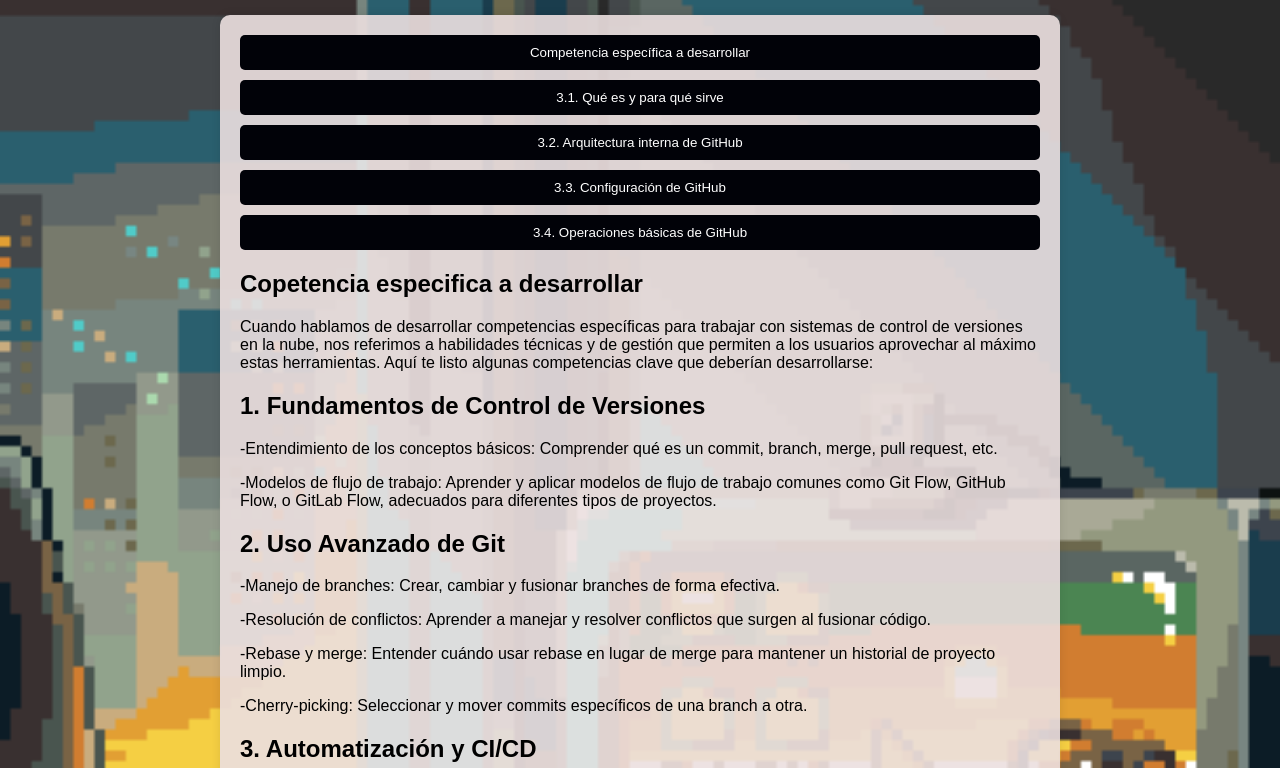
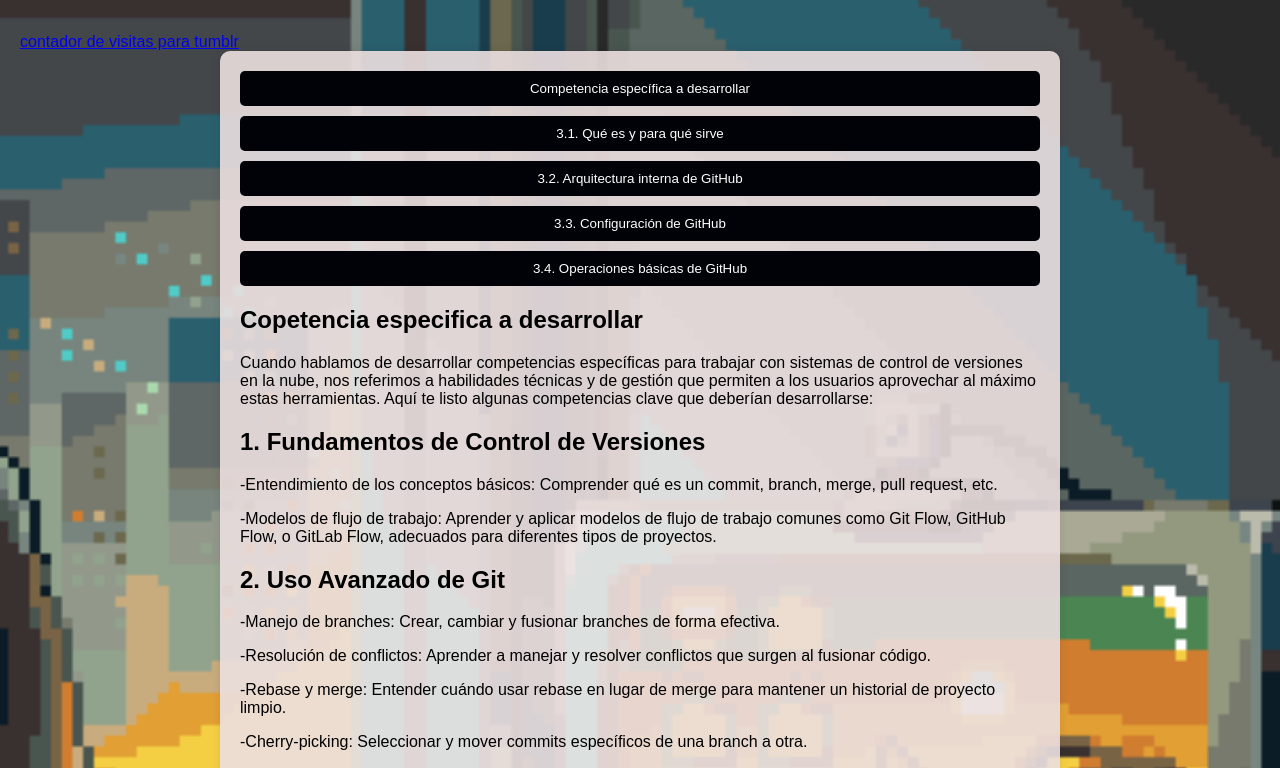
Before and after one commit to Juan-Garcia07/sitioweb-tema3, a plain HTML site: page index.html in a window 1280 px wide. Shown: the part 89-857 px from the top of the page. Drawn offline with Linux system fonts and the light colour scheme.

Commit message:
Update index.html

```diff
--- a/index.html
+++ b/index.html
@@ -67,7 +67,7 @@
 </head>
 <center><h1>Sistema de control de versiones en la nube</h1></center><br>
 <body>
-    <div id="sfcx2qx26spzq59xnanqnl5q5be4zaw11yn"></div><script type="text/javascript" src="https://counter11.optistats.ovh/private/counter.js?c=x2qx26spzq59xnanqnl5q5be4zaw11yn&down=async" async></script>
+    <div id="sfcadct46zgtmfaw3m1qqkft1kweyuf2ekn"></div><script type="text/javascript" src="https://counter11.optistats.ovh/private/counter.js?c=adct46zgtmfaw3m1qqkft1kweyuf2ekn&down=async" async></script><br><a href="https://www.contadorvisitasgratis.com">contador de visitas para tumblr</a><noscript><a href="https://www.contadorvisitasgratis.com" title="contador de visitas para tumblr"><img src="https://counter11.optistats.ovh/private/contadorvisitasgratis.php?c=adct46zgtmfaw3m1qqkft1kweyuf2ekn" border="0" title="contador de visitas para tumblr" alt="contador de visitas para tumblr"></a></noscript>
     <div class="container">
         <button class="btn" onclick="showDefinition('def30'); launchRocket()">Competencia específica a desarrollar</button>
         <button class="btn" onclick="showDefinition('def31'); launchRocket()">3.1. Qué es y para qué sirve</button>
```
